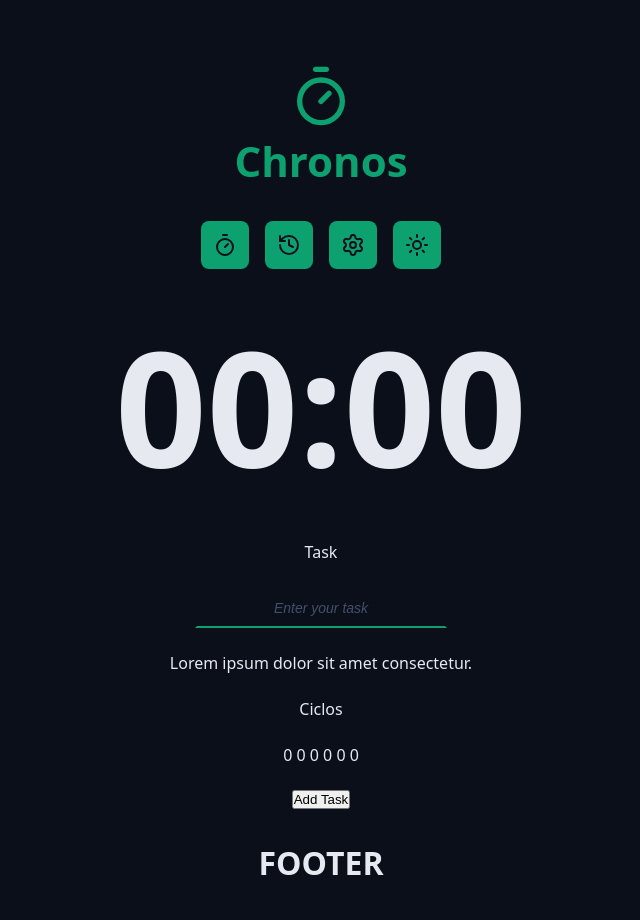
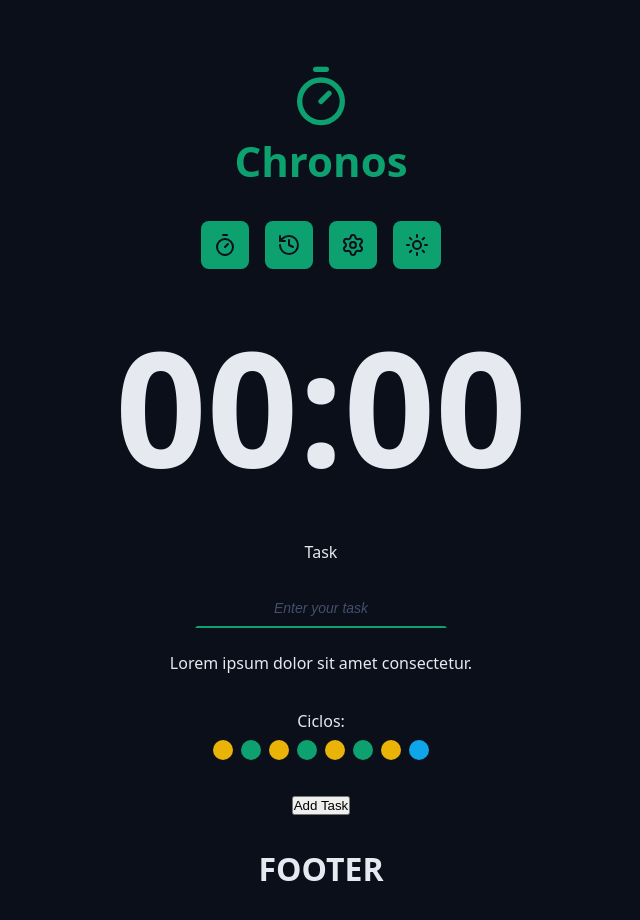
Before and after one commit to jtigik/REACT-Projs, a React (Vite) app in the folder Pomodoro/Pomodoro-Prototype/: page / in a window 1280 px wide. Shown: the whole page, without its empty margins (319-959 px from the left). Built offline with nearby package versions, Linux system fonts and the light colour scheme.

Commit message:
Create Cycles Component

```diff
--- a/Pomodoro/Pomodoro-Prototype/src/App.tsx
+++ b/Pomodoro/Pomodoro-Prototype/src/App.tsx
@@ -1,5 +1,6 @@
 import { Container } from "./components/Container";
 import { CountDown } from "./components/CountDown";
+import { Cycles } from "./components/Cycles";
 import { DefaultInput } from "./components/DefaultInput";
 import { Heading } from "./components/Heading";
 import { Logo } from "./components/Logo";
@@ -39,8 +40,7 @@
                         <p>Lorem ipsum dolor sit amet consectetur.</p>
                     </div>
                     <div className="formRow">
-                        <p>Ciclos</p>
-                        <p>0 0 0 0 0 0</p>
+                        <Cycles />
                     </div>
                     <div className="formRow">
                         <button type="submit">Add Task</button>
--- /dev/null
+++ b/Pomodoro/Pomodoro-Prototype/src/components/Cycles/index.tsx
@@ -0,0 +1,19 @@
+import styles from './styles.module.css';
+
+export function Cycles() {
+    return (
+        <div className={styles.cycles}>
+            <span>Ciclos:</span>
+            <div className={styles.cycleDots}>
+                <span className={`${styles.cycleDot} ${styles.workTime}`}></span>
+                <span className={`${styles.cycleDot} ${styles.shortBreakTime}`}></span>
+                <span className={`${styles.cycleDot} ${styles.workTime}`}></span>
+                <span className={`${styles.cycleDot} ${styles.shortBreakTime}`}></span>
+                <span className={`${styles.cycleDot} ${styles.workTime}`}></span>
+                <span className={`${styles.cycleDot} ${styles.shortBreakTime}`}></span>
+                <span className={`${styles.cycleDot} ${styles.workTime}`}></span>
+                <span className={`${styles.cycleDot} ${styles.longBreakTime}`}></span>
+            </div>
+        </div>
+    );
+}
--- /dev/null
+++ b/Pomodoro/Pomodoro-Prototype/src/components/Cycles/styles.module.css
@@ -0,0 +1,32 @@
+.cycles {
+    padding: 12px;
+    display: flex;
+    flex-direction: column;
+    align-items: center;
+    justify-content: center;
+    gap: 0.8rem;
+}
+
+.cycleDots {
+    display: flex;
+    gap: 0.8rem;
+}
+
+.cycleDot {
+    width: 2rem;
+    height: 2rem;
+    border-radius: 50%;
+    background: var(--primary);
+}
+
+.workTime {
+    background: var(--warning);
+}
+
+.shortBreakTime {
+    background: var(--primary);
+}
+
+.longBreakTime {
+    background: var(--info);
+}
```
